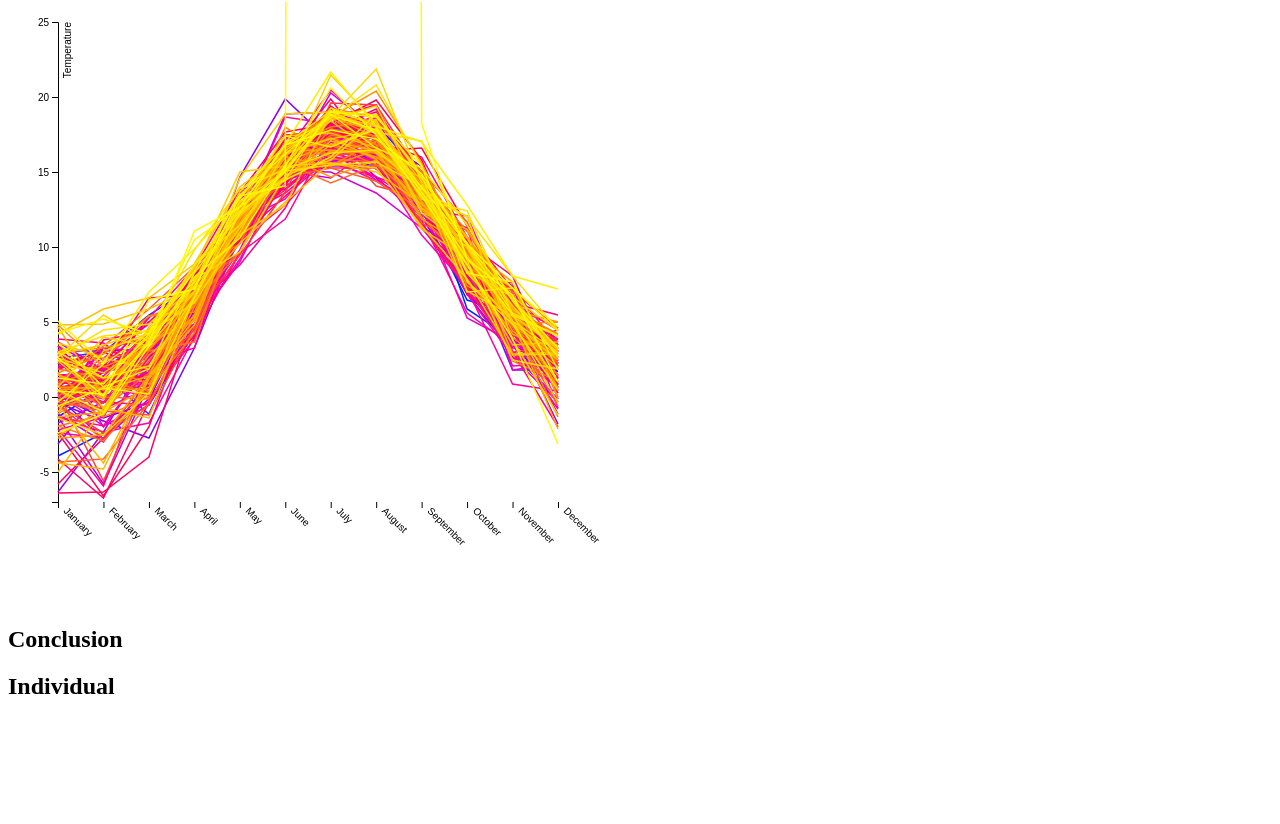
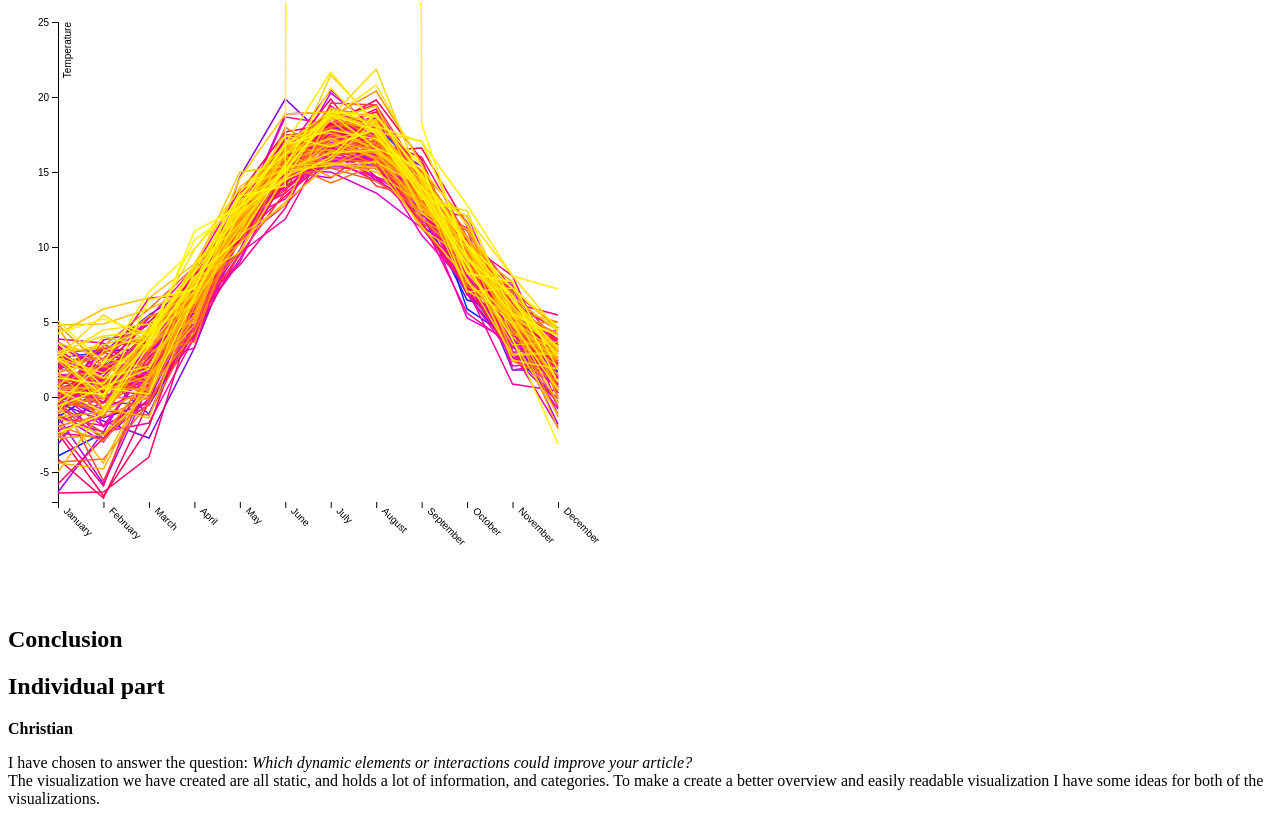
Before and after one commit to rcoor/IDEassignment2, a website: page index.html in a window 1280 px wide. Shown: the part 1080-1904 px from the top of the page. Before the commit the page ends 1800 px from the top, so only its background shows below. Drawn offline with nearby package versions, Linux system fonts and the light colour scheme.

Commit message:
individual part, started

```diff
--- a/index.html
+++ b/index.html
@@ -106,12 +106,19 @@
 
     <!-- Results here-->
 
+    <h2>Conclusion</h2>
+
+    <h2>Individual part</h2>
+    <b>Christian</b>
+    <p>
+        I have chosen to answer the question: <i>Which dynamic elements or interactions could improve your article?</i>
+        <br/>
+        The visualization we have created are all static, and holds a lot of information, and categories. To make a
+        create a better overview and easily readable visualization I have some ideas for both of the visualizations.
+
+    </p>
 
 
-
-    <h2>Conclusion</h2>
-
-    <h2>Individual</h2>
 </body>
 
 </html>
```
